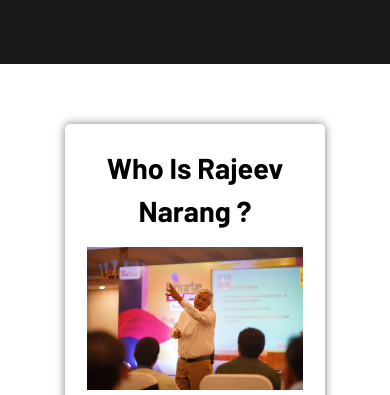
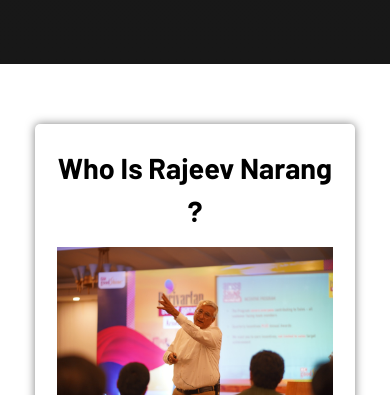
Before and after one commit to rawatpawan/rajeev-narang, a plain HTML site: page index.html in a window 390 px wide. Shown: the part 3927-4322 px from the top of the page. Drawn offline with nearby package versions, Linux system fonts and the light colour scheme.

Commit message:
update infodiv

```diff
--- a/css/style.css
+++ b/css/style.css
@@ -534,6 +534,9 @@
     .faqdiv{
         margin-top: 50px;margin-bottom: 200px;
     }
+    .aboutmaindiv{
+        padding: 60px;
+    }
   /*************************************responsive website layout start  ***************************************/
 
 
@@ -633,6 +636,9 @@
         .imagesmobile{
             display: block !important;
         }
+        .aboutmaindiv{
+            padding: 60px 30px;
+        }
 
   }
 
--- a/index.html
+++ b/index.html
@@ -211,7 +211,7 @@
 
                 <div class="earlyBirdOffer" style="display: flex; justify-content: center;">
                     <a href="payment.html" class="btn  btn-lg mt-4 bookingbtn2" style="text-transform: uppercase; width: 80%; border-radius: 0px; background: #d32a0b; color: #ffffff;  border: 2px solid #d32a0b;">BOOk now & get early bird discount of</a>
-                    <a href="payment.html" class="btn  btn-lg mt-4 bookingbtn2" style="text-transform: uppercase; width: 20%; border-radius: 0px;">Rs 1000*</a>
+                    <a href="payment.html" class="btn  btn-lg mt-4 bookingbtn2" style="text-transform: uppercase; width: 20%; border-radius: 0px;font-weight: 600;">Rs 1000*</a>
                 </div>
 
                 <h3 class="earlyBird">
@@ -238,7 +238,7 @@
         </div>
     </section>
 
-    <section style="padding: 60px;">
+    <section class="aboutmaindiv">
         <div class="container ">
             <div class="about p-5">
                 <p class="name">Who Is Rajeev Narang ?</p>
```
